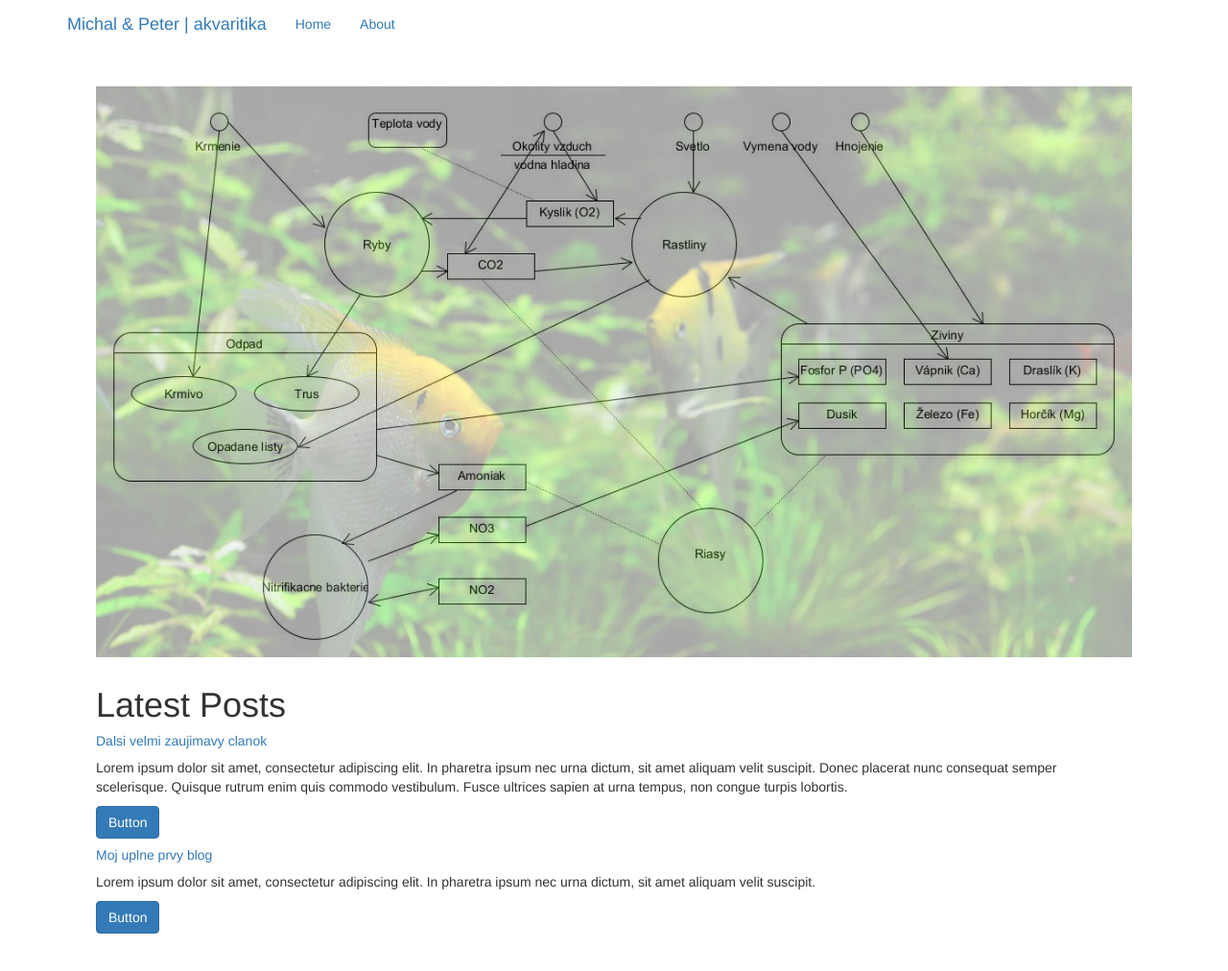
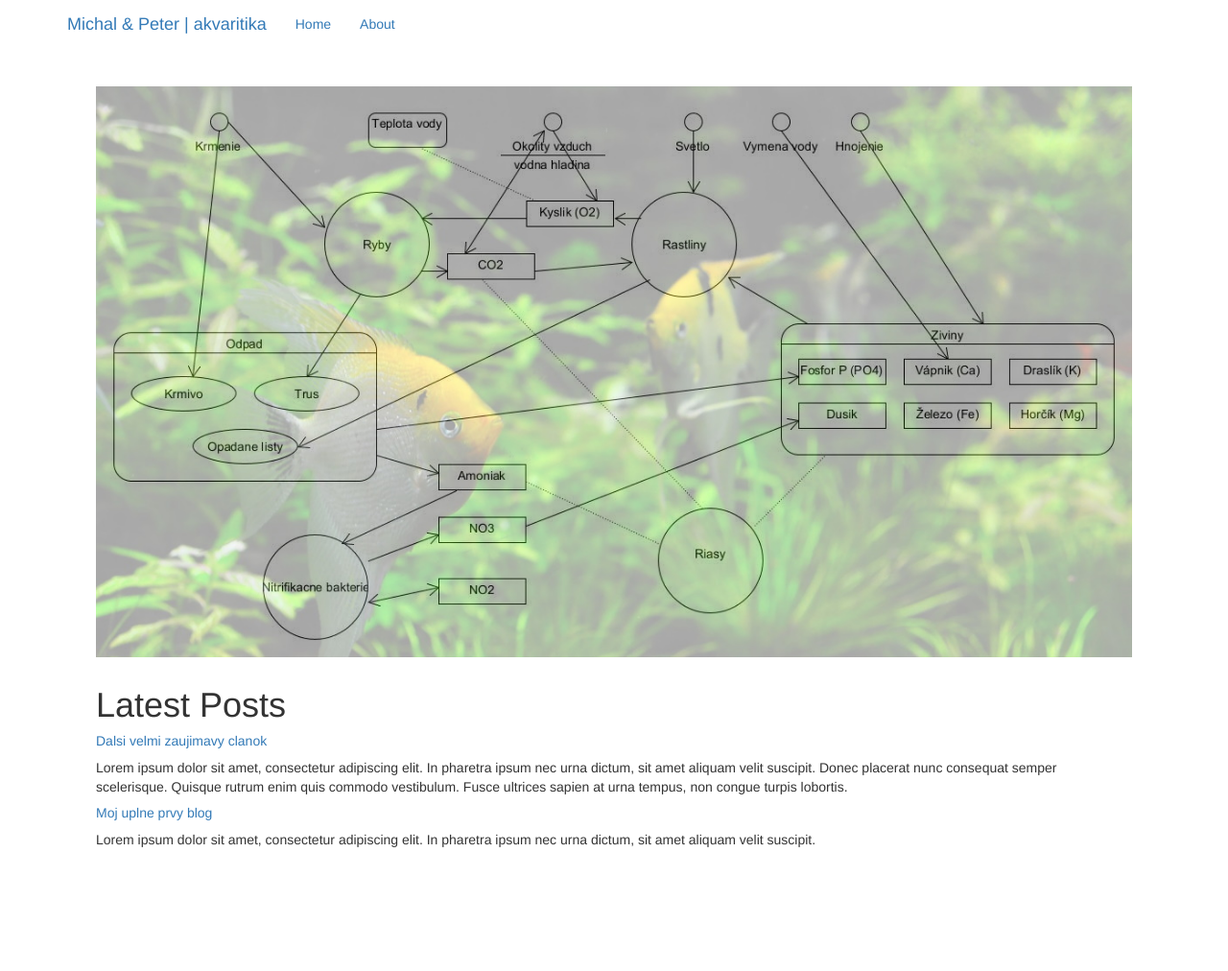
Before and after one commit to fridoman/fridoman.github.io, a Jekyll site: the page built from index.html, in a window 1280 px wide and 1023 px high. Shown: the top 1012 px of the window at 96% size. Built offline with Jekyll 4.4.1, drawn with Linux system fonts in a browser that asks for light colours; nearby versions of some CDN libraries.

Commit message:
blog without buttons

```diff
--- a/index.html
+++ b/index.html
@@ -21,7 +21,6 @@ title:  'Welcome'
           <div class="card-body">
             <a href="{{ post.url }}"><h5 class="card-title">{{ post.title }}</h5></a>
             <p class="card-text">{{ post.excerpt }}</p>
-            <a href="#" class="btn btn-primary">Button</a>
           </div>
         </div>
       </p>
```
